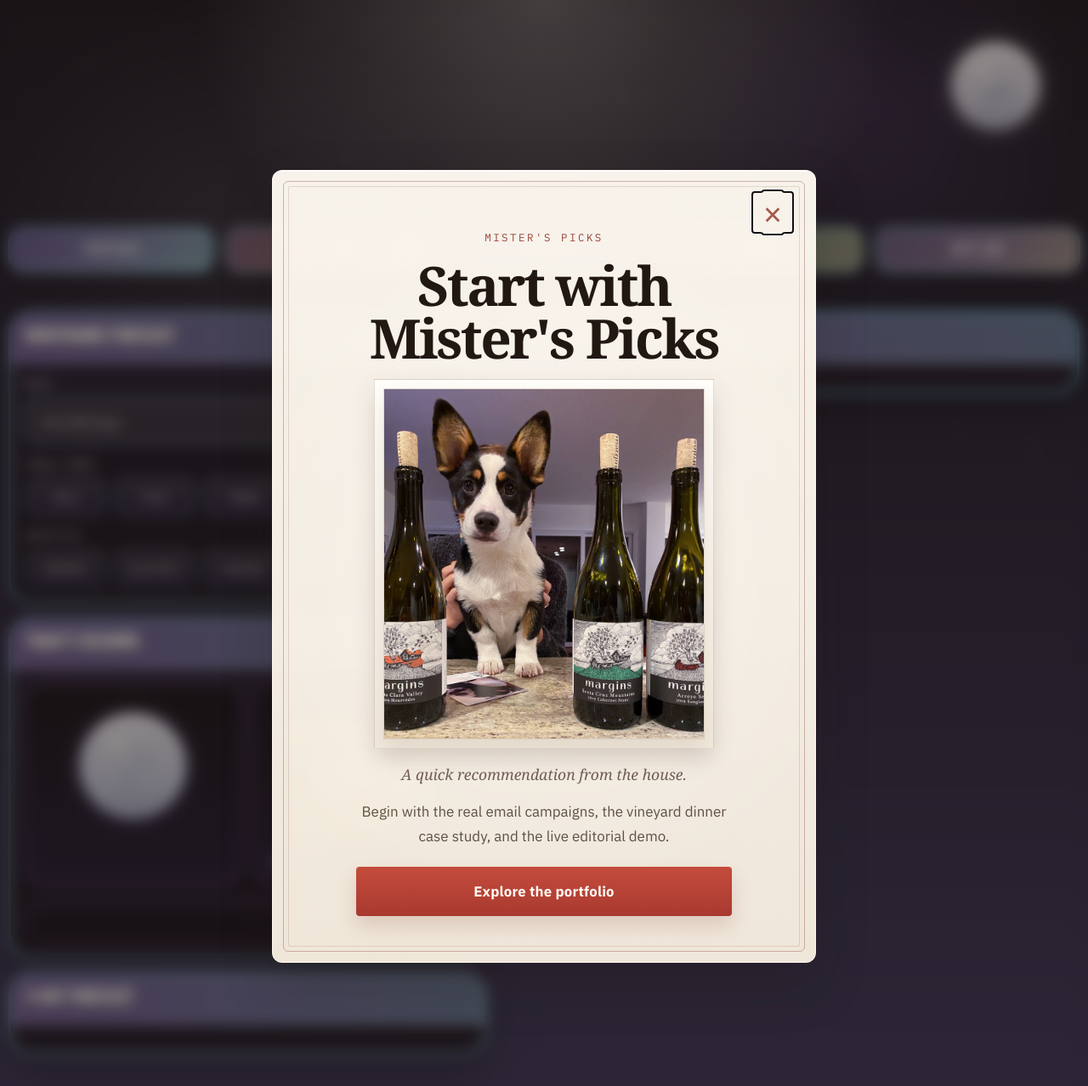
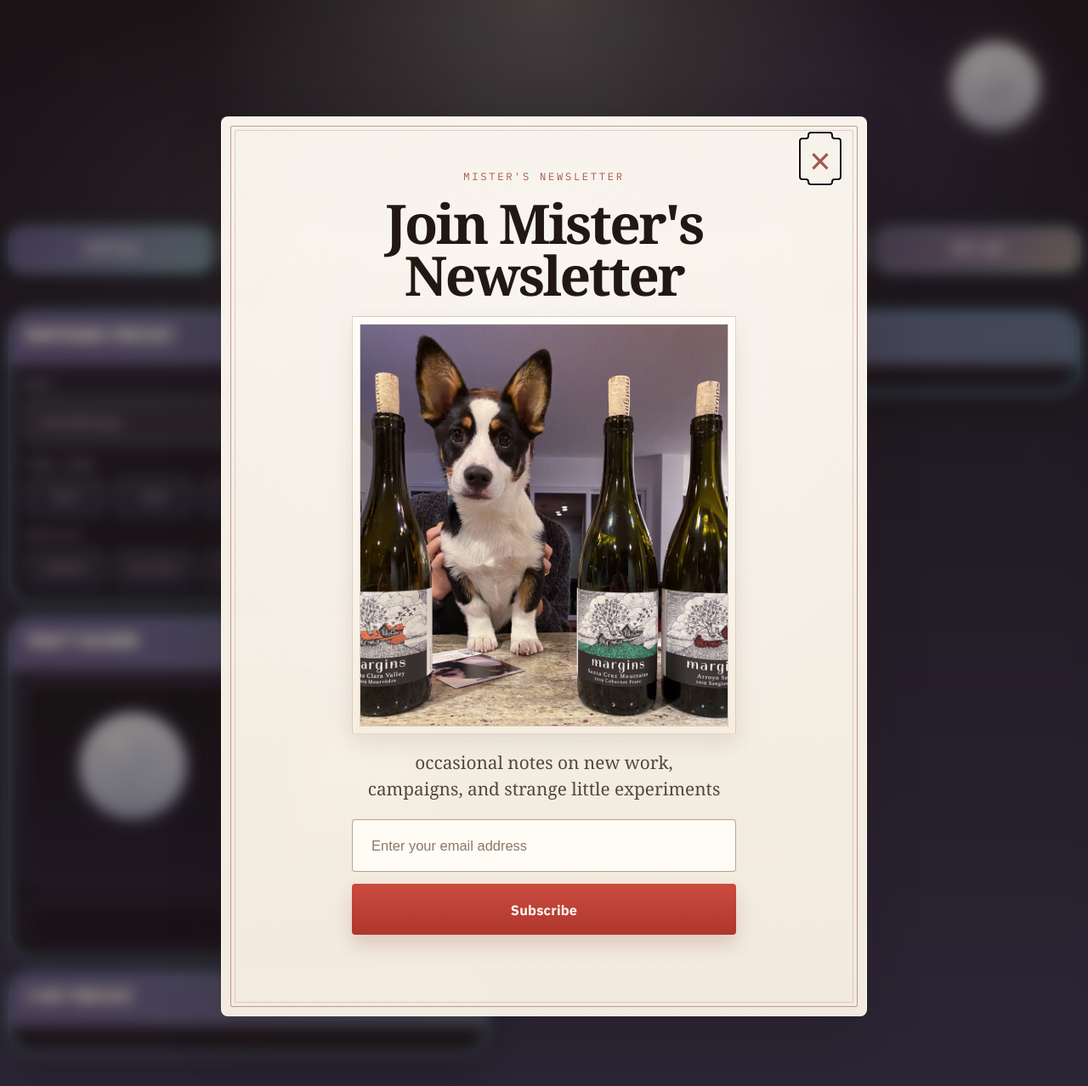
Before and after one commit to vprndsg/digital_portfolio, a Flask app: template templates/chronicles.html in a window 1280 px wide. Shown: the top 1278 px of the page at 85% size. Run offline with Flask 3, Linux system fonts and the light colour scheme; the template is opened without the code that fills it, so the values that code supplies are empty.

Commit message:
Match Mister popup to newsletter mockup

```diff
--- a/static/mister-popup.css
+++ b/static/mister-popup.css
@@ -22,21 +22,22 @@
 
 .mister-popup__dialog {
     --mister-ink: #221813;
-    --mister-soft: #5f4c41;
-    --mister-line: rgba(136, 77, 61, 0.38);
-    --mister-line-soft: rgba(136, 77, 61, 0.18);
-    --mister-merlot: #9a463a;
+    --mister-soft: #675548;
+    --mister-line: rgba(143, 84, 66, 0.55);
+    --mister-line-soft: rgba(143, 84, 66, 0.24);
+    --mister-merlot: #a14b3d;
+    --mister-paper: #fbf6ee;
     position: relative;
-    width: min(640px, 100%);
-    padding: 30px;
-    border: 1px solid rgba(255, 250, 244, 0.9);
-    border-radius: 12px;
+    width: min(760px, 100%);
+    padding: 28px;
+    border: 1px solid rgba(255, 250, 244, 0.92);
+    border-radius: 8px;
     background:
-        radial-gradient(circle at center, rgba(255, 255, 255, 0.36), transparent 70%),
-        linear-gradient(180deg, rgba(252, 247, 239, 0.98), rgba(244, 235, 221, 0.98));
+        radial-gradient(circle at 50% 28%, rgba(255, 255, 255, 0.32), transparent 58%),
+        linear-gradient(180deg, rgba(251, 246, 238, 0.985), rgba(246, 238, 226, 0.985));
     box-shadow:
         inset 0 1px 0 rgba(255, 255, 255, 0.94),
-        0 26px 60px rgba(34, 24, 19, 0.22);
+        0 28px 64px rgba(34, 24, 19, 0.22);
     color: var(--mister-ink);
     overflow: hidden;
     opacity: 0;
@@ -52,22 +53,23 @@
 .mister-popup__dialog::before {
     content: "";
     position: absolute;
-    inset: 12px;
+    inset: 10px;
     border: 1px solid var(--mister-line);
-    border-radius: 6px;
+    border-radius: 2px;
     pointer-events: none;
 }
 
 .mister-popup__dialog::after {
     content: "";
     position: absolute;
-    inset: 18px;
+    inset: 15px;
     border: 1px solid var(--mister-line-soft);
     border-radius: 2px;
     pointer-events: none;
 }
 
 .mister-popup__close,
+.mister-popup__input,
 .mister-popup__cta {
     font: inherit;
 }
@@ -75,7 +77,7 @@
 .mister-popup__close {
     position: absolute;
     top: 26px;
-    right: 26px;
+    right: 30px;
     z-index: 2;
     display: grid;
     place-items: center;
@@ -89,9 +91,9 @@
 }
 
 .mister-popup__close span {
-    font-size: 2.5rem;
+    font-size: 2.9rem;
     line-height: 1;
-    font-weight: 300;
+    font-weight: 200;
 }
 
 .mister-popup__inner {
@@ -101,79 +103,104 @@
     gap: 18px;
     justify-items: center;
     text-align: center;
-    padding: 40px 68px 24px;
+    padding: 34px 72px 26px;
 }
 
 .mister-popup__eyebrow,
-.mister-popup__lead,
-.mister-popup__body {
+.mister-popup__body,
+.mister-popup__message {
     margin: 0;
 }
 
 .mister-popup__eyebrow {
     font-family: "IBM Plex Mono", monospace;
-    font-size: 0.78rem;
-    letter-spacing: 0.2em;
+    font-size: 0.76rem;
+    letter-spacing: 0.22em;
     text-transform: uppercase;
     color: var(--mister-merlot);
+    opacity: 0.92;
 }
 
 .mister-popup__frame {
     width: 100%;
-    max-width: 400px;
-    padding: 10px;
-    border: 1px solid rgba(132, 93, 73, 0.2);
+    max-width: 452px;
+    padding: 8px;
+    border: 1px solid rgba(143, 84, 66, 0.24);
     border-radius: 0;
     background:
-        linear-gradient(180deg, rgba(255, 253, 248, 0.98), rgba(242, 234, 221, 0.98));
+        linear-gradient(180deg, rgba(255, 253, 248, 0.98), rgba(245, 237, 225, 0.98));
     box-shadow:
         inset 0 1px 0 rgba(255, 255, 255, 0.86),
-        0 12px 26px rgba(83, 53, 39, 0.12);
+        0 10px 24px rgba(83, 53, 39, 0.1);
 }
 
 .mister-popup__frame img {
     width: 100%;
     display: block;
-    border: 1px solid rgba(132, 93, 73, 0.22);
+    border: 1px solid rgba(143, 84, 66, 0.22);
     border-radius: 0;
     object-fit: cover;
-    box-shadow: 0 14px 24px rgba(83, 53, 39, 0.1);
 }
 
 .mister-popup__inner h2 {
     margin: 0;
-    max-width: 12ch;
+    max-width: 13ch;
     font-family: "Cormorant Garamond", "Baskerville", Georgia, serif;
-    font-size: clamp(3rem, 5vw, 4.3rem);
+    font-size: clamp(3.35rem, 5vw, 4.9rem);
     font-weight: 600;
-    line-height: 0.96;
+    line-height: 0.94;
     letter-spacing: -0.04em;
     color: var(--mister-ink);
 }
 
-.mister-popup__lead,
 .mister-popup__body {
     font-family: "Source Sans 3", "IBM Plex Sans", sans-serif;
-    color: rgba(64, 45, 34, 0.82);
-}
-
-.mister-popup__lead {
-    font-family: "Cormorant Garamond", "Baskerville", Georgia, serif;
-    font-size: 1.1rem;
-    font-style: italic;
-    color: rgba(94, 74, 64, 0.88);
+    color: rgba(55, 38, 29, 0.84);
 }
 
 .mister-popup__body {
-    max-width: 28rem;
-    font-size: 1.06rem;
-    line-height: 1.72;
+    max-width: 26rem;
+    font-size: 1.02rem;
+    line-height: 1.5;
+    font-family: "Cormorant Garamond", "Baskerville", Georgia, serif;
+    font-size: 1.3rem;
 }
 
-.mister-popup__actions {
+.mister-popup__form {
     width: 100%;
+    max-width: 452px;
     display: grid;
+    gap: 14px;
     margin-top: 2px;
+}
+
+.mister-popup__sr-only {
+    position: absolute;
+    width: 1px;
+    height: 1px;
+    padding: 0;
+    margin: -1px;
+    overflow: hidden;
+    clip: rect(0, 0, 0, 0);
+    white-space: nowrap;
+    border: 0;
+}
+
+.mister-popup__input {
+    width: 100%;
+    min-height: 62px;
+    padding: 0 22px;
+    border: 1px solid rgba(182, 160, 136, 0.95);
+    border-radius: 4px;
+    background: rgba(255, 252, 246, 0.96);
+    color: var(--mister-ink);
+    font-family: "Source Sans 3", sans-serif;
+    font-size: 1.03rem;
+    box-shadow: inset 0 1px 2px rgba(118, 91, 72, 0.06);
+}
+
+.mister-popup__input::placeholder {
+    color: rgba(130, 109, 91, 0.92);
 }
 
 .mister-popup__cta {
@@ -181,27 +208,52 @@
     align-items: center;
     justify-content: center;
     width: 100%;
-    min-height: 58px;
+    min-height: 60px;
     padding: 0 22px;
     border-radius: 4px;
     text-decoration: none;
     cursor: pointer;
     border: 0;
-    background: linear-gradient(180deg, #c44c3d, #a8392f);
+    background: linear-gradient(180deg, #cb4c3f, #af362d);
     color: #fff8f2;
-    box-shadow: 0 12px 22px rgba(140, 61, 52, 0.18);
+    box-shadow: 0 12px 22px rgba(140, 61, 52, 0.2);
     font-family: "Source Sans 3", "IBM Plex Sans", sans-serif;
-    font-size: 1.05rem;
-    font-weight: 700;
+    font-size: 1.02rem;
+    font-weight: 800;
     letter-spacing: 0.01em;
     transition: transform 180ms ease, box-shadow 180ms ease, background 180ms ease;
 }
 
+.mister-popup__message {
+    min-height: 1.4rem;
+    max-width: 452px;
+    font-family: "IBM Plex Mono", monospace;
+    font-size: 0.76rem;
+    letter-spacing: 0.08em;
+    text-transform: uppercase;
+    color: rgba(116, 89, 74, 0.84);
+}
+
+.mister-popup__form.is-error .mister-popup__input {
+    border-color: rgba(173, 75, 61, 0.9);
+}
+
 .mister-popup__close:hover,
 .mister-popup__close:focus-visible,
+.mister-popup__input:focus,
+.mister-popup__input:focus-visible,
 .mister-popup__cta:hover,
 .mister-popup__cta:focus-visible {
     transform: translateY(-1px);
+}
+
+.mister-popup__input:focus,
+.mister-popup__input:focus-visible {
+    outline: none;
+    border-color: rgba(161, 75, 61, 0.78);
+    box-shadow:
+        inset 0 1px 2px rgba(118, 91, 72, 0.06),
+        0 0 0 3px rgba(161, 75, 61, 0.08);
 }
 
 body.mister-popup-open {
--- a/static/mister-popup.js
+++ b/static/mister-popup.js
@@ -5,6 +5,9 @@
     }
 
     const sessionKey = "mister-popup-dismissed";
+    const form = popup.querySelector("[data-mister-popup-form]");
+    const emailInput = popup.querySelector("#misterPopupEmail");
+    const message = popup.querySelector("#misterPopupMessage");
     const closeTriggers = Array.from(
         popup.querySelectorAll("[data-mister-popup-close], [data-mister-popup-dismiss]")
     );
@@ -38,6 +41,15 @@
         writeSessionFlag();
     }
 
+    function setMessage(text, isError = false) {
+        if (!message || !form) {
+            return;
+        }
+
+        message.textContent = text;
+        form.classList.toggle("is-error", isError);
+    }
+
     function openPopup() {
         if (readSessionFlag() || !popup.hidden) {
             return;
@@ -63,6 +75,27 @@
         });
     });
 
+    form?.addEventListener("submit", (event) => {
+        event.preventDefault();
+
+        const email = emailInput?.value.trim() || "";
+        const valid = /^[^\s@]+@[^\s@]+\.[^\s@]+$/.test(email);
+        if (!valid) {
+            setMessage("Please enter a valid email address.", true);
+            emailInput?.focus();
+            return;
+        }
+
+        setMessage("Thank you. Mister will be in touch.", false);
+        if (emailInput) {
+            emailInput.disabled = true;
+        }
+
+        window.setTimeout(() => {
+            closePopup();
+        }, 900);
+    });
+
     document.addEventListener("keydown", (event) => {
         if (event.key === "Escape" && !popup.hidden) {
             closePopup();
--- a/templates/_mister_popup.html
+++ b/templates/_mister_popup.html
@@ -12,8 +12,8 @@
         </button>
 
         <div class="mister-popup__inner">
-            <p class="mister-popup__eyebrow">Mister's picks</p>
-            <h2 id="misterPopupTitle">Start with Mister's Picks</h2>
+            <p class="mister-popup__eyebrow">Mister's newsletter</p>
+            <h2 id="misterPopupTitle">Join Mister's Newsletter</h2>
 
             <div class="mister-popup__frame">
                 <img
@@ -22,16 +22,27 @@
                 >
             </div>
 
-            <p class="mister-popup__lead">A quick recommendation from the house.</p>
             <p class="mister-popup__body" id="misterPopupBody">
-                Begin with the real email campaigns, the vineyard dinner case study, and the live editorial demo.
+                occasional notes on new work, campaigns, and strange little experiments
             </p>
 
-            <div class="mister-popup__actions">
-                <a class="mister-popup__cta" href="{{ url_for('portfolio_home') }}#work" data-mister-popup-dismiss>
-                    Explore the portfolio
-                </a>
-            </div>
+            <form class="mister-popup__form" data-mister-popup-form novalidate>
+                <label class="mister-popup__sr-only" for="misterPopupEmail">Email address</label>
+                <input
+                    class="mister-popup__input"
+                    id="misterPopupEmail"
+                    name="email"
+                    type="email"
+                    inputmode="email"
+                    autocomplete="email"
+                    placeholder="Enter your email address"
+                    aria-describedby="misterPopupMessage"
+                    required
+                >
+                <button class="mister-popup__cta" type="submit">Subscribe</button>
+            </form>
+
+            <p class="mister-popup__message" id="misterPopupMessage" aria-live="polite"></p>
         </div>
     </section>
 </div>
```
Also changed, not shown: other parts of static/mister-popup.css (+19 -13 lines), docs/index.html (+22 -27 lines), docs/projects/asado-vineyard-dinner/index.html (+23 -12 lines), docs/projects/biodynamic-chronicles/index.html (+23 -12 lines), docs/projects/biodynamic-chronicles/live/index.html (+20 -9 lines), docs/projects/bitter-orange-lambrusco-pdp/index.html (+23 -12 lines), docs/projects/harvest-weekend-email-system/index.html (+23 -12 lines), docs/projects/midnight-bottle-drop/index.html (+25 -30 lines), docs/static/mister-popup.css (+121 -63 lines), docs/static/mister-popup.js (+33 -0 lines).
